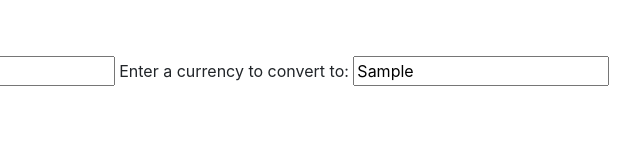
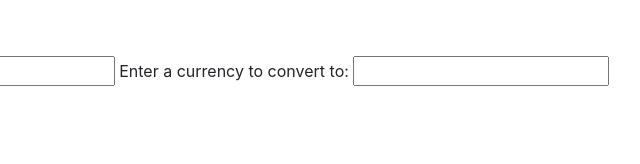
Before and after one commit to alma-frankenstein/currencyExchanger, a website built with webpack: page src/index.html in a window 1280 px wide. Both pictures are taken after typing "Sample", "Sample" into the empty fields and a click on the button "Convert Currency". Shown: the full height of the page, 432-1072 px from the left. Built offline with nearby package versions, Linux system fonts and the light colour scheme; no server answers.

Commit message:
try to add pair, only available on paid plan

```diff
--- a/src/index.html
+++ b/src/index.html
@@ -8,8 +8,8 @@
     <label for="amount">Enter an amount in dollars:</label>
     <input id="amount" type="text">
 
-    <label for="amount">Enter a currency to convert to:</label>
-    <input id="amount" type="text">
+    <label for="target">Enter a currency to convert to:</label>
+    <input id="target" type="text">
 
     <div>
       <button class="btn-success" id="inputAmount">Convert Currency</button>
--- a/src/main.js
+++ b/src/main.js
@@ -6,7 +6,10 @@ import './css/styles.css';
 $(document).ready(function() {
   $('#inputAmount').click(function() {
     const usdAmount = $('#amount').val();
+    const targetCurrency = $('#target').val();
+
     $('#amount').val("");
+    $('#target').val("");
 
     let request = new XMLHttpRequest();
     const url = `https://v6.exchangerate-api.com/v6/${process.env.API_KEY}/latest/USD`;
```
